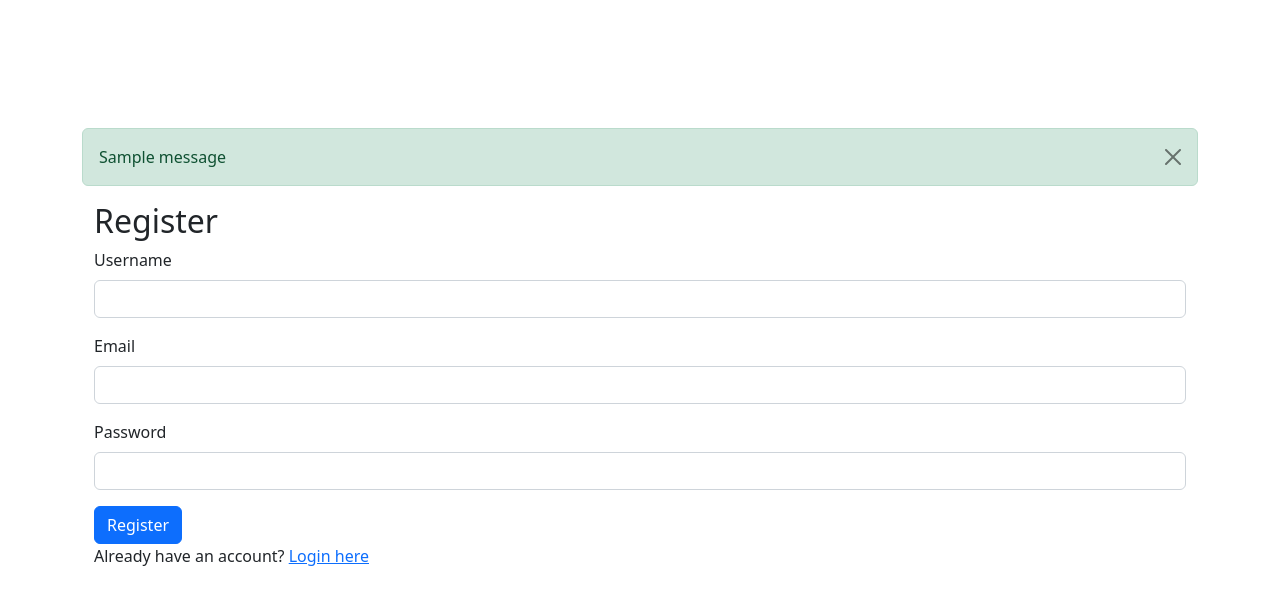
After one commit to Shivaprasadr/my_flask_project, a Flask app: page /register in a window 1280 px wide. The commit adds this page. Shown: the top 605 px of the page. Run offline with Flask 3, Linux system fonts and the light colour scheme; tables that the repository leaves empty hold one stand-in row (values such as "Sample post"); one stand-in notice (Sample message) is shown; parts of the project's set-up code (start-up, migrations or seed data) failed here and were passed over; some libraries are stand-ins or nearby versions.

Commit message:
private user,gihub and google auth full working order.

```diff
--- a/flask_social_auth/app/__init__.py
+++ b/flask_social_auth/app/__init__.py
@@ -13,6 +13,12 @@ def create_app():
 
     db.init_app(app)
     login_manager.init_app(app)
+    login_manager.login_view = 'login'  # Redirects to login if user isn't authenticated
+
+    # Register OAuth blueprints
+    from .oauth import github_blueprint, google_blueprint
+    app.register_blueprint(github_blueprint, url_prefix='/github_login')
+    app.register_blueprint(google_blueprint, url_prefix='/google_login')
 
     from .models import User  # Import your models
     @login_manager.user_loader
--- /dev/null
+++ b/flask_social_auth/app/forms.py
@@ -0,0 +1,9 @@
+from flask_wtf import FlaskForm
+from wtforms import StringField, PasswordField, SubmitField
+from wtforms.validators import DataRequired, Email, Length
+
+class RegistrationForm(FlaskForm):
+    username = StringField('Username', validators=[DataRequired(), Length(min=2, max=20)])
+    email = StringField('Email', validators=[DataRequired(), Email()])  # Added Email validator
+    password = PasswordField('Password', validators=[DataRequired(), Length(min=6, max=35)])
+    submit = SubmitField('Register')
--- a/flask_social_auth/app/models.py
+++ b/flask_social_auth/app/models.py
@@ -12,7 +12,8 @@ class User(UserMixin, db.Model):
     github_id = db.Column(db.String(100), nullable=True)
     google_id = db.Column(db.String(100), nullable=True)
 
-    email = db.Column(db.String(150), nullable=True)
+    email = db.Column(db.String(150), unique=True, nullable=False)
+    password = db.Column(db.String(250), nullable=True)  # Password field for local users
     avatar_url = db.Column(db.String(250), nullable=True)
     name = db.Column(db.String(150), nullable=True)
     bio = db.Column(db.Text, nullable=True)
--- a/flask_social_auth/app/templates/_base.html
+++ b/flask_social_auth/app/templates/_base.html
@@ -8,6 +8,26 @@
     <title>Flask Social Login</title>
 </head>
 <body style="padding-top: 10%;">
-    {% block content %}{% endblock content %}
+    <div class="container">
+        <!-- Display flash messages -->
+        {% with messages = get_flashed_messages(with_categories=true) %}
+            {% if messages %}
+                <div class="alert-container">
+                    {% for category, message in messages %}
+                        <div class="alert alert-{{ category }} alert-dismissible fade show" role="alert">
+                            {{ message }}
+                            <button type="button" class="btn-close" data-bs-dismiss="alert" aria-label="Close"></button>
+                        </div>
+                    {% endfor %}
+                </div>
+            {% endif %}
+        {% endwith %}
+
+        {% block content %}{% endblock content %}
+    </div>
+
+    <script src="https://code.jquery.com/jquery-3.6.0.min.js"></script>
+    <script src="https://cdn.jsdelivr.net/npm/@popperjs/core@2.11.6/dist/umd/popper.min.js"></script>
+    <script src="https://cdn.jsdelivr.net/npm/bootstrap@5.2.2/dist/js/bootstrap.min.js"></script>
 </body>
 </html>
--- /dev/null
+++ b/flask_social_auth/app/templates/register.html
@@ -0,0 +1,24 @@
+{% extends '_base.html' %}
+
+{% block content %}
+<div class="container">
+    <h2>Register</h2>
+    <form method="POST" action="{{ url_for('register') }}">
+        {{ form.csrf_token() }}  <!-- Include the CSRF token here -->
+        <div class="mb-3">
+            <label for="username" class="form-label">Username</label>
+            {{ form.username(class="form-control", required=True) }}  <!-- Use form object -->
+        </div>
+        <div class="mb-3">
+            <label for="email" class="form-label">Email</label>
+            {{ form.email(class="form-control", required=True) }}  <!-- Use form object -->
+        </div>
+        <div class="mb-3">
+            <label for="password" class="form-label">Password</label>
+            {{ form.password(class="form-control", required=True) }}  <!-- Use form object -->
+        </div>
+        {{ form.submit(class="btn btn-primary") }}  <!-- Use form object -->
+    </form>
+    <p>Already have an account? <a href="{{ url_for('login') }}">Login here</a></p>
+</div>
+{% endblock content %}
--- a/flask_social_auth/main.py
+++ b/flask_social_auth/main.py
@@ -1,13 +1,16 @@
-from flask import Flask, jsonify, redirect, render_template, url_for
+from flask import Flask, jsonify, redirect, render_template, url_for, flash, request
 from flask_dance.contrib.github import github
 from flask_dance.contrib.google import google
-from flask_login import logout_user, login_required, current_user
+from flask_login import logout_user, login_required, current_user, login_user
 from app import create_app, db
-from app.models import User, OAuth
-from app.oauth import github_blueprint, google_blueprint  # Import both blueprints
+from app.models import User  # Import User model
 from dotenv import load_dotenv
+from flask_bcrypt import Bcrypt
+from flask_migrate import Migrate
 import os
-from flask_migrate import Migrate
+import logging
+from flask_wtf.csrf import CSRFProtect
+from app.forms import RegistrationForm # Import the RegistrationForm class
 
 # Load environment variables from .env file
 load_dotenv()
@@ -26,9 +29,85 @@ app.secret_key = SECRET_KEY  # Set secret key for sessions
 # Initialize Flask-Migrate
 migrate = Migrate(app, db)
 
-# Register OAuth blueprints
-app.register_blueprint(github_blueprint, url_prefix="/login")
-app.register_blueprint(google_blueprint, url_prefix="/google_login")
+# Initialize Flask-Bcrypt for password hashing
+bcrypt = Bcrypt(app)
+
+# Initialize CSRF protection
+csrf = CSRFProtect(app)
+# Configure logging
+logging.basicConfig(level=logging.INFO)  # Set to DEBUG to see all logs
+logger = logging.getLogger(__name__)
+
+# Add registration route
+@app.route('/register', methods=['GET', 'POST'])
+def register():
+    form = RegistrationForm()  # Use the Flask-WTF form
+    if current_user.is_authenticated:
+        logger.info("User is already authenticated, redirecting to homepage.")
+        return redirect(url_for('homepage'))  # Redirect if already logged in
+
+    if form.validate_on_submit():  # Flask-WTF automatically handles CSRF
+        username = form.username.data
+        email = form.email.data
+        password = bcrypt.generate_password_hash(form.password.data).decode('utf-8')
+
+        logger.debug(f"Registering user: {username}, email: {email}")  # Debug log
+
+        user = User(username=username, email=email, password=password)
+        db.session.add(user)
+        try:
+            db.session.commit()
+            logger.debug(f"User count after registration: {User.query.count()}")
+        except Exception as e:
+            logger.error(f"Error during registration: {str(e)}")
+            db.session.rollback()
+            flash('An error occurred during registration. Please try again.', 'danger')
+            return redirect(url_for('register'))
+        # Log the successful registration
+        logger.info(f"New user registered: {email}")
+
+        flash('Registration successful! Please log in.', 'success')
+        logger.debug("Redirecting to login page after successful registration.")
+        return redirect(url_for('login'))
+    else:
+        logger.debug(f"Form errors: {form.errors}")  # Log any form validation errors
+
+    return render_template('register.html', form=form)
+
+
+# Add login route
+@app.route('/login', methods=['GET', 'POST'])
+def login():
+
+    if current_user.is_authenticated:
+        logger.info("User is already authenticated, redirecting to homepage.")
+        return redirect(url_for('homepage'))  # Redirect if already logged in
+
+    if request.method == 'POST':
+        email = request.form['email']
+        password = request.form['password']
+        logger.debug(f"Attempting to log in with Email: {email}")
+
+        user = User.query.filter_by(email=email).first()
+        if user and bcrypt.check_password_hash(user.password, password):
+            login_user(user)
+            flash('Login successful!', 'success')
+            logger.info(f"User logged in: {email}")
+            return redirect(url_for('homepage'))
+        else:
+            flash('Login failed. Check your email and password.', 'danger')
+            logger.warning(f"Login failed for Email: {email}")
+
+    return render_template('login.html')
+
+# Add logout route
+@app.route('/logout')
+@login_required
+def logout():
+    logger.info(f"User logged out: {current_user.email}")
+    logout_user()
+    flash('You have been logged out.', 'info')
+    return redirect(url_for('homepage'))
 
 # Ping route for testing purposes
 @app.route("/ping")
@@ -44,26 +123,23 @@ def homepage():
 @app.route("/github")
 def github_login():
     if not github.authorized:
+        logger.info("GitHub login required, redirecting to GitHub.")
         return redirect(url_for("github.login"))
     res = github.get("/user")
     username = res.json()["login"]
+    logger.info(f"User logged in via GitHub: @{username}")
     return f"You are @{username} on GitHub"
 
 # Google login route
 @app.route("/google")
 def google_login():
     if not google.authorized:
+        logger.info("Google login required, redirecting to Google.")
         return redirect(url_for("google.login"))
     res = google.get("/plus/v1/people/me")  # Change API if needed
     username = res.json()["displayName"]
+    logger.info(f"User logged in via Google: {username}")
     return f"You are {username} on Google"
-
-# Logout route
-@app.route("/logout")
-@login_required
-def logout():
-    logout_user()
-    return redirect(url_for("homepage"))
 
 if __name__ == "__main__":
     app.run(debug=True)
--- a/flask_social_auth/requirements.txt
+++ b/flask_social_auth/requirements.txt
@@ -7,3 +7,6 @@ python-dotenv
 blinker
 mysql-connector-python
 Flask-Migrate
+flask_bcrypt
+Flask-WTF
+email-validator
```
Also changed, not shown: flask_social_auth/app/oauth.py (+26 -16 lines), flask_social_auth/app/templates/index.html (+7 -2 lines), flask_social_auth/app/templates/login.html (added, +21 -0 lines), flask_social_auth/migrations/versions/927e96645624_updated_user_model_to_include_password_.py (added, +40 -0 lines).
